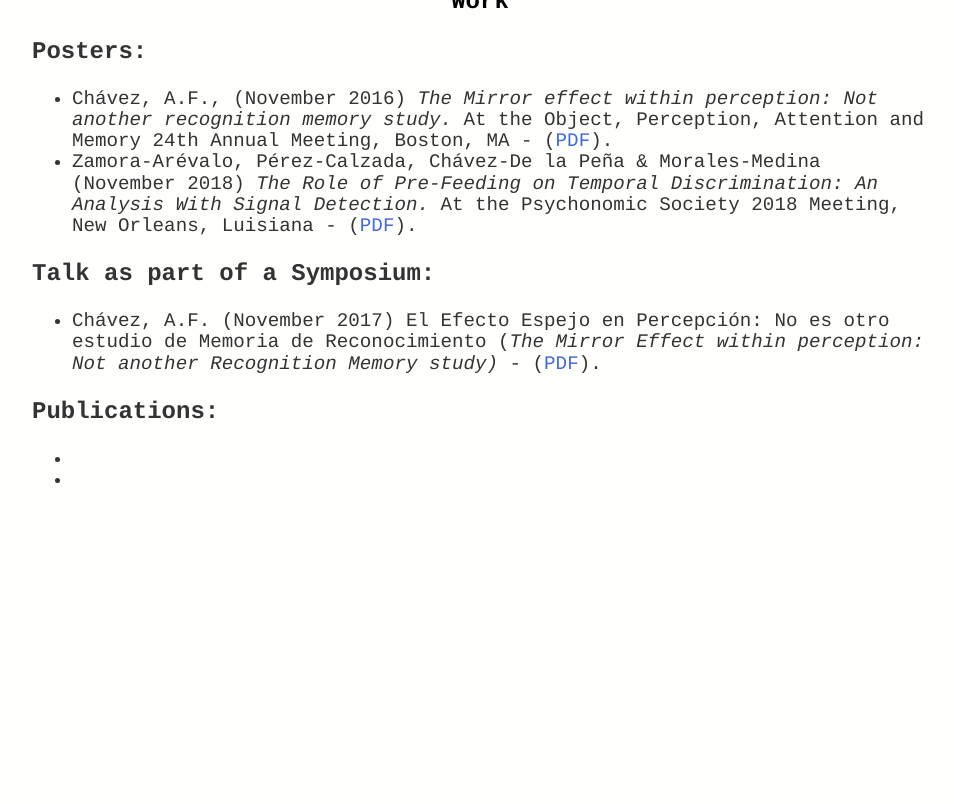
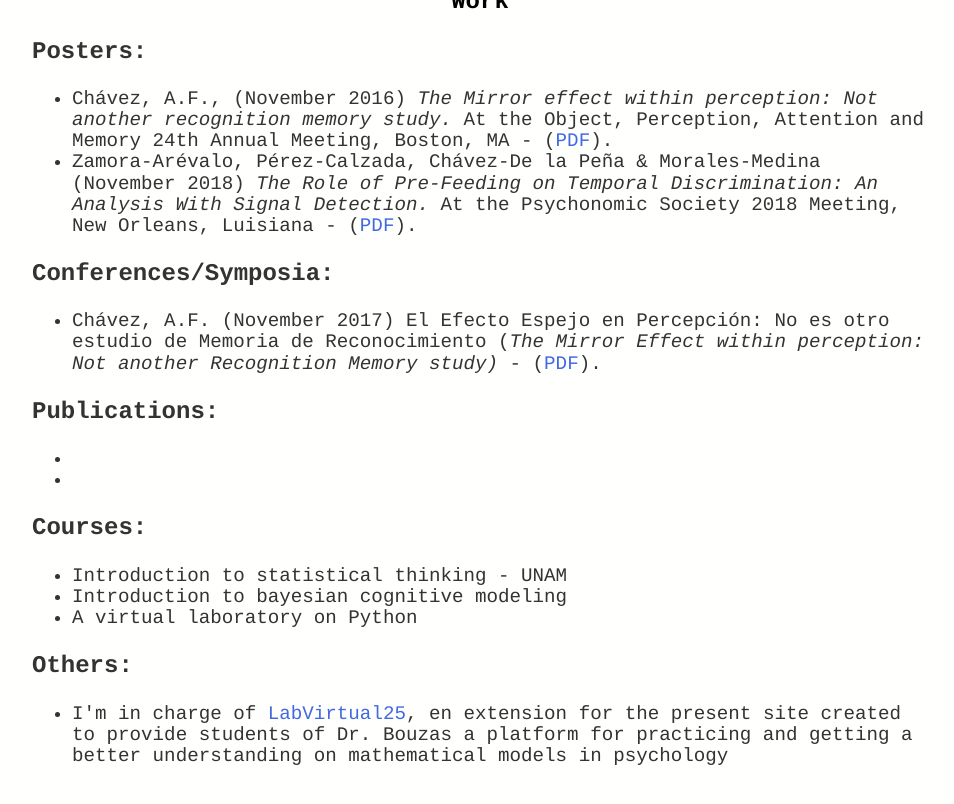
Before and after one commit to BouzasLab25/bouzaslab25.github.io, a Jekyll site: the page built from people/felisa.html, in a window 1280 px wide and 900 px high, scrolled down 1649 px. Shown: the top 804 px of the window, without its empty margins (160-1114 px from the left). Built offline with Jekyll 4.4.1, drawn with Linux system fonts in a browser that asks for light colours.

Commit message:
Update felisa.html

```diff
--- a/people/felisa.html
+++ b/people/felisa.html
@@ -46,7 +46,7 @@ title: Lab25 Felisa
 	<li class='ho' > Chávez, A.F., (November 2016) <i> The Mirror effect within perception: Not another recognition memory study.</i> At the Object, Perception, Attention and Memory 24th Annual Meeting, Boston, MA - (<a class='link' href="/documents/poster_felisa_2016.pdf" target="_blank">PDF</a>). </li>
 	<li class='ho' > Zamora-Arévalo, Pérez-Calzada, Chávez-De la Peña & Morales-Medina (November 2018) <i>The Role of Pre-Feeding on Temporal Discrimination: An Analysis With Signal Detection.</i> At the Psychonomic Society 2018 Meeting, New Orleans, Luisiana - (<a class='link' href="/documents/poster_Psychonomics2018_Zam.pdf" target="_blank">PDF</a>). </li>
 	</ul>
-<p style="text-align:justify"><b>Talk as part of a Symposium:</b></p>
+<p style="text-align:justify"><b>Conferences/Symposia:</b></p>
 	<ul>
 	<li class='ho' >Chávez, A.F. (November 2017) El Efecto Espejo en Percepción: No es otro estudio de Memoria de Reconocimiento (<i>The Mirror Effect within perception: Not another Recognition Memory study)</i> - (<a class='link' href="/presentations/SINCAVI_Felisa.pdf" target="_blank">PDF</a>). </li>
  	</ul>
@@ -55,3 +55,13 @@ title: Lab25 Felisa
 	<li class='ho' ></li>
 	<li class='ho' ></li>
 	</ul>
+<p style="text-align:justify"><b>Courses:</b></p>
+	<ul>
+	<li class='ho' >Introduction to statistical thinking - UNAM</li>
+	<li class='ho' >Introduction to bayesian cognitive modeling</li>
+	<li class='ho' >A virtual laboratory on Python</li>
+	</ul>
+<p style="text-align:justify"><b>Others:</b></p>
+	<ul>
+	<li class='ho' >I'm in charge of <a class='link' href="www.bouzaslab25.com/LabVirtual25" target="_blank">LabVirtual25</a>, en extension for the present site created to provide students of Dr. Bouzas a platform for practicing and getting a better understanding on mathematical models in psychology </li>
+	</ul>
```
